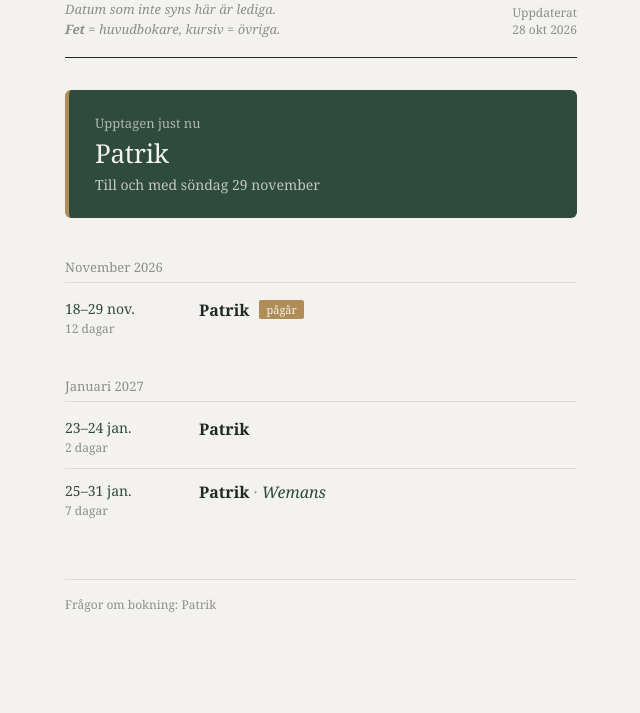
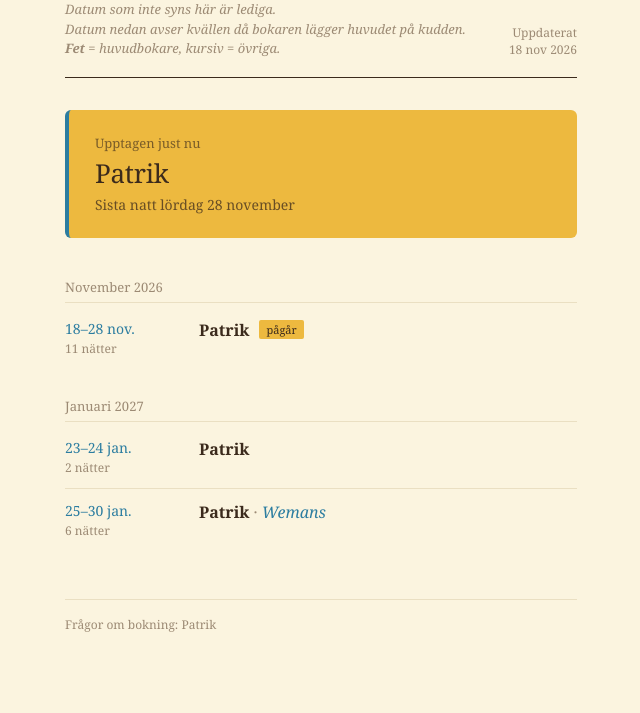
Before and after one commit to Pater483/Estepona, a plain HTML site: page index.html in a window 1280 px wide. Shown: the part 103-816 px from the top of the page, without its empty margins (319-959 px from the left). Drawn offline with Linux system fonts and the light colour scheme.

Commit message:
Add files via upload

```diff
--- a/index.html
+++ b/index.html
@@ -7,12 +7,13 @@
 <style>
   *, *::before, *::after { box-sizing: border-box; margin: 0; padding: 0; }
   :root {
-    --paper: #F3F2EE;
-    --ink: #1F2A26;
-    --green: #2F4A3F;
-    --brass: #B08D57;
-    --muted: #8A8F88;
-    --rule: #DCDAD2;
+    --paper: #FBF4DF;
+    --ink: #3B2A1C;
+    --green: #2C7DA0;
+    --brass: #2C7DA0;
+    --sun: #EDB93F;
+    --muted: #9C8A74;
+    --rule: #EADFC2;
   }
   html, body { background: var(--paper); color: var(--ink); font-family: Georgia, 'Times New Roman', serif; min-height: 100vh; }
   .page { max-width: 560px; margin: 0 auto; padding: 44px 24px 80px; }
@@ -22,11 +23,11 @@
   .header .desc { font-size: 13px; color: var(--muted); margin-top: 8px; font-style: italic; line-height: 1.5; }
   .header .updated { font-size: 12px; color: var(--muted); text-align: right; line-height: 1.4; white-space: nowrap; }
 
-  .hero { background: var(--green); color: var(--paper); border-radius: 6px; padding: 24px 26px; margin-bottom: 40px; border-left: 4px solid var(--brass); }
-  .hero .label { font-size: 13px; color: rgba(243,242,238,0.65); margin-bottom: 6px; }
+  .hero { background: var(--sun); color: var(--ink); border-radius: 6px; padding: 24px 26px; margin-bottom: 40px; border-left: 4px solid var(--brass); }
+  .hero .label { font-size: 13px; color: rgba(59,42,28,0.65); margin-bottom: 6px; }
   .hero .who { font-size: 26px; letter-spacing: -0.01em; line-height: 1.2; }
-  .hero .when { font-size: 14px; color: rgba(243,242,238,0.75); margin-top: 6px; }
-  .hero.empty .who { font-style: italic; color: rgba(243,242,238,0.7); font-size: 20px; }
+  .hero .when { font-size: 14px; color: rgba(59,42,28,0.75); margin-top: 6px; }
+  .hero.empty .who { font-style: italic; color: rgba(59,42,28,0.7); font-size: 20px; }
 
   .month { margin-bottom: 28px; }
   .month h2 { font-size: 13px; font-weight: 400; color: var(--muted); border-bottom: 1px solid var(--rule); padding-bottom: 6px; margin-bottom: 4px; }
@@ -37,12 +38,12 @@
   .booking .dates { font-size: 14px; color: var(--green); font-variant-numeric: tabular-nums; }
   .booking .days { font-size: 12px; color: var(--muted); margin-top: 2px; }
   .booking .guest { font-size: 16px; line-height: 1.4; }
-  .booking.now .guest::after { content: "pågår"; margin-left: 10px; font-size: 11px; color: var(--paper); background: var(--brass); padding: 2px 7px; border-radius: 2px; vertical-align: 2px; }
+  .booking.now .guest::after { content: "pågår"; margin-left: 10px; font-size: 11px; color: var(--ink); background: var(--sun); padding: 2px 7px; border-radius: 2px; vertical-align: 2px; }
 
   .booking .main { font-weight: 700; }
   .booking .others { font-style: italic; color: var(--green); }
   .booking .others::before { content: " · "; font-style: normal; color: var(--muted); }
-  .hero .others { font-style: italic; font-size: 16px; color: rgba(243,242,238,0.8); margin-top: 4px; }
+  .hero .others { font-style: italic; font-size: 16px; color: rgba(59,42,28,0.8); margin-top: 4px; }
   .hero .others::before { content: "med "; font-style: normal; }
 
   .none { font-style: italic; color: var(--muted); }
@@ -63,9 +64,9 @@
   <div class="header">
     <div>
       <h1>Estepona</h1>
-      <div class="desc">Bokningar de kommande 12 månaderna.<br>Datum som inte syns här är lediga.<br><b>Fet</b> = huvudbokare, <i>kursiv</i> = övriga.</div>
+      <div class="desc">Bokningar de kommande 12 månaderna.<br>Datum som inte syns här är lediga.<br>Datum nedan avser kvällen då bokaren lägger huvudet på kudden.<br><b>Fet</b> = huvudbokare, <i>kursiv</i> = övriga.</div>
     </div>
-    <div class="updated">Uppdaterat<br>28 okt 2026</div>
+    <div class="updated">Uppdaterat<br>18 nov 2026</div>
   </div>
 
   <div id="hero"></div>
@@ -75,14 +76,14 @@
 
 </div>
 <script>
-// Lägg till bokningar här: start, slut (samma datum om en dag), gäst
+// Lägg till bokningar här: start = första natten, end = sista natten
 // Valfritt: prio (lägre vinner) om två anländer samma dag och ingen är Bettan
 const BOOKINGS = [
-  { start: "2026-10-31", end: "2026-11-07", guest: "Tuta" },
-  { start: "2026-11-05", end: "2026-11-12", guest: "Bettan" },
-  { start: "2026-11-05", end: "2026-11-29", guest: "Patrik" },
-  { start: "2027-01-23", end: "2027-01-31", guest: "Patrik" },
-  { start: "2027-01-25", end: "2027-01-31", guest: "Wemans" },
+  { start: "2026-10-31", end: "2026-11-06", guest: "Tuta" },
+  { start: "2026-11-05", end: "2026-11-11", guest: "Bettan" },
+  { start: "2026-11-05", end: "2026-11-28", guest: "Patrik" },
+  { start: "2027-01-23", end: "2027-01-30", guest: "Patrik" },
+  { start: "2027-01-25", end: "2027-01-30", guest: "Wemans" },
 ];
 
 const DAY = 86400000;
@@ -134,13 +135,14 @@ const othersHtml = (p, cls) => p.others.length ? `<span class="others">${p.other
 const hero = document.getElementById("hero");
 const current = periods.find(p => p.s <= TODAY && p.e >= TODAY);
 const next = periods.find(p => p.s > TODAY);
+const nightsOf = p => Math.round((p.e - p.s) / DAY) + 1;
 const heroOthers = p => p.others.length ? `<div class="others">${p.others.join(", ")}</div>` : "";
 if (current) {
   hero.className = "hero";
-  hero.innerHTML = `<div class="label">Upptagen just nu</div><div class="who">${current.main}</div>${heroOthers(current)}<div class="when">Till och med ${fmtLong(current.e)}</div>`;
+  hero.innerHTML = `<div class="label">Upptagen just nu</div><div class="who">${current.main}</div>${heroOthers(current)}<div class="when">Sista natt ${fmtLong(current.e)}</div>`;
 } else if (next) {
   hero.className = "hero";
-  hero.innerHTML = `<div class="label">Nästa bokning</div><div class="who">${next.main}</div>${heroOthers(next)}<div class="when">${range(next.s, next.e)} · om ${Math.round((next.s - TODAY) / DAY)} dagar</div>`;
+  hero.innerHTML = `<div class="label">Nästa bokning</div><div class="who">${next.main}</div>${heroOthers(next)}<div class="when">${range(next.s, next.e)} · ${nightsOf(next)} nätter · om ${Math.round((next.s - TODAY) / DAY)} dagar</div>`;
 } else {
   hero.className = "hero empty";
   hero.innerHTML = `<div class="who">Inga bokningar de kommande 12 månaderna</div>`;
@@ -164,7 +166,7 @@ Object.keys(months).sort().forEach(key => {
     const now = p.s <= TODAY && p.e >= TODAY;
     const row = document.createElement("div");
     row.className = "booking" + (now ? " now" : "");
-    row.innerHTML = `<div><div class="dates">${range(p.s, p.e)}</div><div class="days">${n} dag${n !== 1 ? "ar" : ""}</div></div><div class="guest"><span class="main">${p.main}</span>${othersHtml(p)}</div>`;
+    row.innerHTML = `<div><div class="dates">${range(p.s, p.e)}</div><div class="days">${n} ${n !== 1 ? "nätter" : "natt"}</div></div><div class="guest"><span class="main">${p.main}</span>${othersHtml(p)}</div>`;
     sec.appendChild(row);
   });
   list.appendChild(sec);
```
